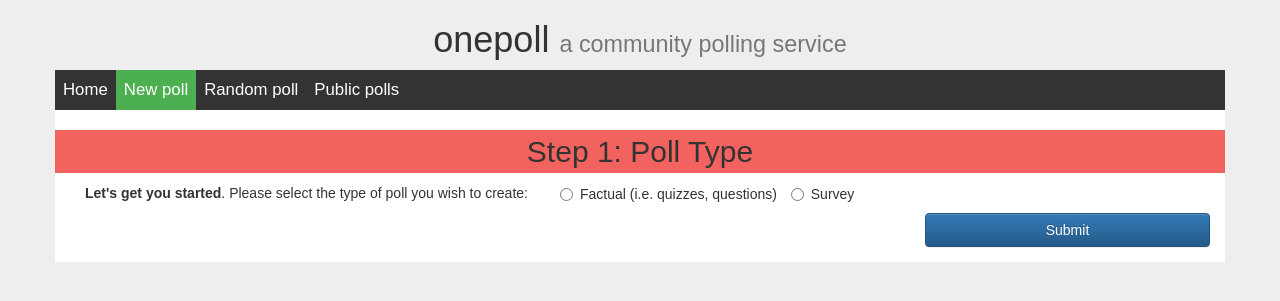
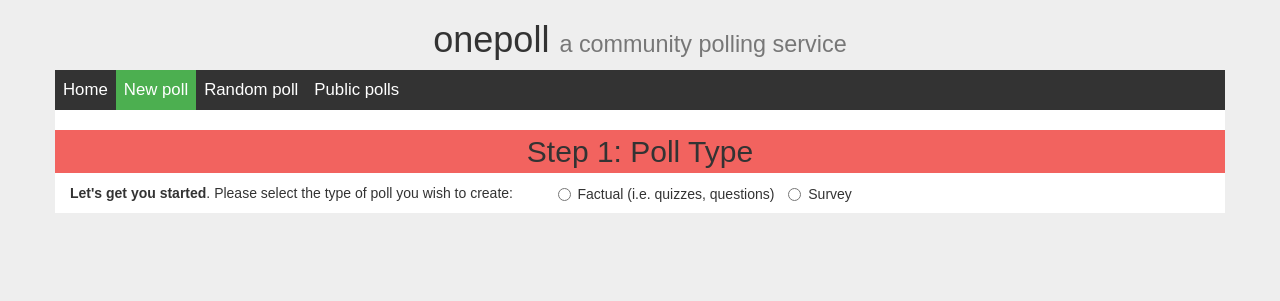
Before and after one commit to ahmedsakr/onepoll, a Django app: page /new/ in a window 1280 px wide. Shown: the top 301 px of the page. Run offline with Django 3.2, Linux system fonts and the light colour scheme; some libraries are stand-ins or nearby versions.

Commit message:
Revised and improved upon the first draft of new form

```diff
--- a/onepoll/templates/onepoll/index.html
+++ b/onepoll/templates/onepoll/index.html
@@ -32,7 +32,7 @@
                     </li>
                 </ul>
             </div>
-
+        </div>
             {% if authenticated == "" or authenticated == False %}
             <form class="form row" method="POST">
                 {% csrf_token %}
@@ -61,7 +61,6 @@
                 </div>
             </form>
             {% endif %}
-        </div>
 
         <div class="row" style="margin-top: 15px;">
             <p class="bg-info text-center">
--- a/onepoll/templates/onepoll/new.html
+++ b/onepoll/templates/onepoll/new.html
@@ -34,6 +34,8 @@
 
                 <div id="step-1" class="col-sm-12">
                     <div class="row h2 step-header text-center" id="step1-header">Step 1: Poll Type</div>
+
+                    <div class="row">
                         <p class="col-sm-5"><b>Let's get you started</b>. Please select the type of poll you wish to create: </p>
                         <div class="col-sm-7">
                             <label class="radio-inline">
@@ -44,9 +46,12 @@
                             </label>
                         </div>
                     </div>
+                </div>
 
                 <div id="step-2" class="col-sm-12">
                     <div class="row h2 step-header text-center" id="step2-header">Step 2: The Body</div>
+
+                    <div class="row">
                         <p class="col-sm-5">
                             Great, you have chosen what type of poll you wish to start.
                             Effective polls boast concise questions and a sufficient number of choices.</br></br>
@@ -61,144 +66,132 @@
                             <div class="form-group">
                                 <div class="input-group">
                                     <textarea rows="2" class="form-control" onkeyup="updateCharCounter(this, 200)" name="question_text" placeholder="Question"></textarea>
-                                <div class="input-group-addon char-counter">0 / 200 characters</div>
+                                    <span class="input-group-addon char-counter">0 / 200 characters</span>
                                 </div>
                             </div>
 
                             <div class="form-group">
                                 <div class="input-group col-sm-12">
-                                <div class="input-group-addon">
-                                    <label>
+                                    <span class="input-group-addon">
                                         <input type="radio" name="correct-answer" value="choice-1">
-                                    </label>
-                                </div>
+                                    </span>
 
                                     <input type="text" class="form-control" onkeyup="updateCharCounter(this, 150)" name="choice1_text" placeholder="Choice #1">
-                                <div class="input-group-addon char-counter">0 / 150 characters</div>
+                                    <span class="input-group-addon char-counter">0 / 150 characters</span>
                                 </div>
 
                                 <div class="input-group col-sm-12">
-                                <div class="input-group-addon">
-                                    <label>
+                                    <span class="input-group-addon">
                                         <input type="radio" name="correct-answer" value="choice-2">
-                                    </label>
-                                </div>
+                                    </span>
 
                                     <input type="text" class="form-control" onkeyup="updateCharCounter(this, 150)" name="choice2_text" placeholder="Choice #2">
-                                <div class="input-group-addon char-counter">0 / 150 characters</div>
+                                    <span class="input-group-addon char-counter">0 / 150 characters</span>
                                 </div>
 
                                 <div class="input-group col-sm-12">
-                                <div class="input-group-addon">
-                                    <label>
+                                    <span class="input-group-addon">
                                         <input type="radio" name="correct-answer" value="choice-3">
-                                    </label>
-                                </div>
+                                    </span>
 
                                     <input type="text" class="form-control" onkeyup="updateCharCounter(this, 150)" name="choice3_text" placeholder="Choice #3">
-                                <div class="input-group-addon char-counter">0 / 150 characters</div>
+                                    <span class="input-group-addon char-counter">0 / 150 characters</span>
                                 </div>
 
                                 <div class="input-group col-sm-12">
-                                <div class="input-group-addon">
-                                    <label>
+                                    <span class="input-group-addon">
                                         <input type="radio" name="correct-answer" value="choice-4">
-                                    </label>
-                                </div>
+                                    </span>
 
                                     <input type="text" class="form-control" onkeyup="updateCharCounter(this, 150)" name="choice4_text" placeholder="Choice #4">
-                                <div class="input-group-addon char-counter">0 / 150 characters</div>
+                                    <span class="input-group-addon char-counter">0 / 150 characters</span>
+                                </div>
                             </div>
                         </div>
                     </div>
 
+                    <div class="row">
                         <p class="col-sm-5">
                             Determining who gets to access and participate in your poll is critical.</br>
                             <b>Public</b> polls are indexed and may be seen and interacted with by anyone, while <b>Private</b>
                             polls will never be indexed publicly and can only be accessed through your unique link.
                         </p>
 
-                    <div class="col-sm-7">
-                        <div class="input-group">
-                            <label class="radio-inline">
-                                <input type="radio" name="poll-privacy" value="public" onclick="showStep(3)"> List my poll as Public
-                            </label>
-                            <label class="radio-inline">
-                                <input type="radio" name="poll-privacy" value="private" onclick="showStep(3)"> List my poll as Private
-                            </label>
+                        <div class="col-sm-7 col-xs-12">
+                            <div class="form-group">
+                                <div class="input-group col-sm-12 col-xs-12">
+                                    <select class="form-control" name="poll-privacy" onchange="showStep(3)">
+                                        <option value="">Choose a privacy setting</option>
+                                        <option value="public">Public</option>
+                                        <option value="pirvate">Private</option>
+                                    </select>
+                                </div>
+                            </div>
                         </div>
                     </div>
                 </div>
 
                 <div id="step-3" class="col-sm-12">
                     <div class="row h2 step-header text-center" id="step3-header">Step 3: Toppings</div>
-
+                    <div class="row">
                         <p class="col-sm-5">
-                        <b>Categorize!</b> Target your poll to a specific genre so that it may reach more people.
+                            <b>Categorize!</b> Assign a genre to your poll to educate particpants of its nature.
                         </p>
 
-                    <div class="col-sm-7">
-                        <div class="input-group col-sm-12">
-                            <label class="col-sm-6 poll-info" name="Mathematics">
-                                <input class="col-sm-2" type="radio" name="category" value="Mathematics">
-                                <p class="col-sm-10 text-center">Mathematics</p>
-                            </label>
-
-                            <label class="col-sm-6 poll-info" name="Science">
-                                <input class="col-sm-2" type="radio" name="category" value="Science">
-                                <p class="col-sm-10 text-center">Science</p>
-                            </label>
-
-                            <label class="col-sm-6 poll-info" name="Business">
-                                <input class="col-sm-2" type="radio" name="category" value="Business">
-                                <p class="col-sm-10 text-center">Business</p>
-                            </label>
-
-                            <label class="col-sm-6 poll-info" name="History">
-                                <input class="col-sm-2" type="radio" name="category" value="History">
-                                <p class="col-sm-10 text-center">History</p>
-                            </label>
-
-                            <label class="col-sm-6 poll-info" name="General Knowledge">
-                                <input class="col-sm-2" type="radio" name="category" value="General Knowledge">
-                                <p class="col-sm-10 text-center">General Knowledge</p>
-                            </label>
-
-                            <label class="col-sm-6 poll-info" name="Other">
-                                <input class="col-sm-2" type="radio" name="category" value="Other">
-                                <p class="col-sm-10 text-center">Other</p>
-                            </label>
+                        <div class="col-sm-7 col-xs-12">
+                            <div class="form-group">
+                                <div class="input-group col-sm-12 col-xs-12">
+                                    <select class="form-control" name="category">
+                                        <option value="">Choose a category</option>
+                                        <option value="Science">Science</option>
+                                        <option value="Mathematics">Mathematics</option>
+                                        <option value="Business">Business</option>
+                                        <option value="History">History</option>
+                                        <option value="General Knowledge">General Knowledge</option>
+                                        <option value="Other">Other</option>
+                                    </select>
+                                </div>
+                            </div>
                         </div>
                     </div>
 
+                    <div class="row">
                         <p class="col-sm-5">
-                        <b>Imagify!</b> You may add an image to serve as your question poll. Supported files: .png, .jpg, and .gif.
+                            <b>Imagify!</b> Adding images to questions is sweet. Sometimes it's necessary!
+                            Provide a direct image URL so that it can be directly linked and embedded to your poll.
                         </p>
 
-                    <div class="col-sm-7">
+                        <div class="col-sm-7 col-xs-12">
                             <div class="form-group">
-                            <div class="input-group col-sm-12">
+                                <div class="input-group col-sm-12 col-xs-12">
                                     <input type="text" class="form-control" placeholder="Image URL (must end in .png, .jpg, or .gif)">
                                 </div>
                             </div>
                         </div>
+                    </div>
 
-                    <!-- <p class="col-sm-5">
-                        <b>Almost done!</b> If you would like to identify this poll with your name/tag, fill out the
-                        textbox to the right.
+                    <div class="row">
+                        <p class="col-sm-5">
+                            <b>Identify!</b> It looks like you are not logged in. Enter your preferred name/tag if you
+                            still wish to identify yourself in a way.
                         </p>
 
-                    <div class="col-sm-7">
-                        <div class="input-group col-sm-12">
+                        <div class="col-sm-7 col-xs-12">
+                            <div class="form-group">
+                                <div class="input-group col-sm-12 col-xs-12">
                                     <input type="text" class="form-control" placeholder="Name/Tag">
                                 </div>
-                    </div> -->
+                            </div>
+                        </div>
                     </div>
 
-                <div class="col-sm-12">
+                    <div class="row">
+                        <div class="col-sm-12 col-xs-12">
                             <div class="form-group">
-                        <div class="input-group col-sm-12">
-                            <input type='submit' value="Submit" class="btn btn-primary col-sm-3 col-sm-push-9"/>
+                                <div class="input-group col-sm-12 col-xs-12">
+                                    <input type='submit' value="Submit" class="btn btn-primary col-sm-3 col-sm-push-9 col-xs-5 col-xs-push-7"/>
+                                </div>
+                            </div>
                         </div>
                     </div>
                 </div>
```
Lines whose indentation alone changed are shown as unchanged.
